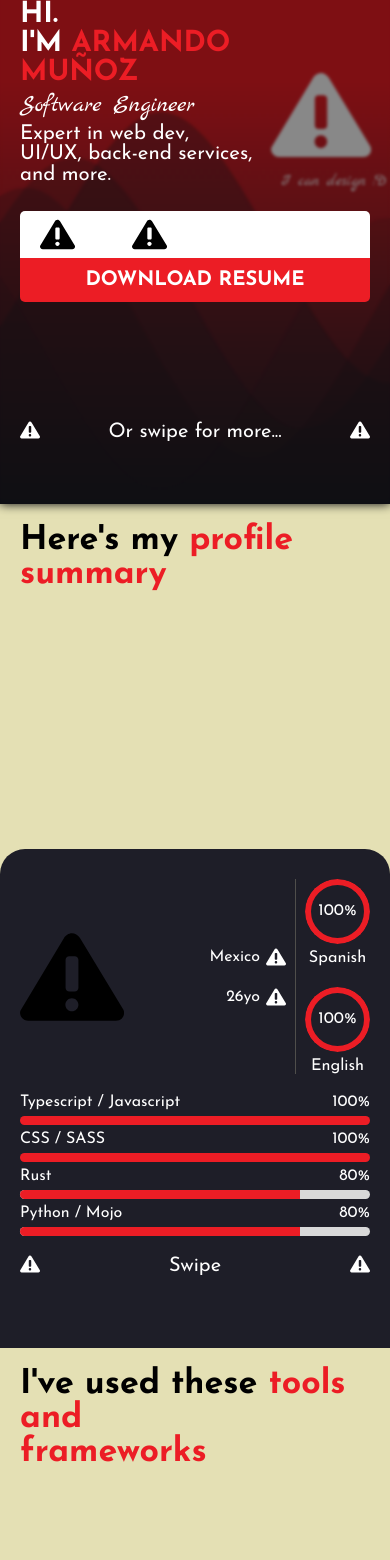
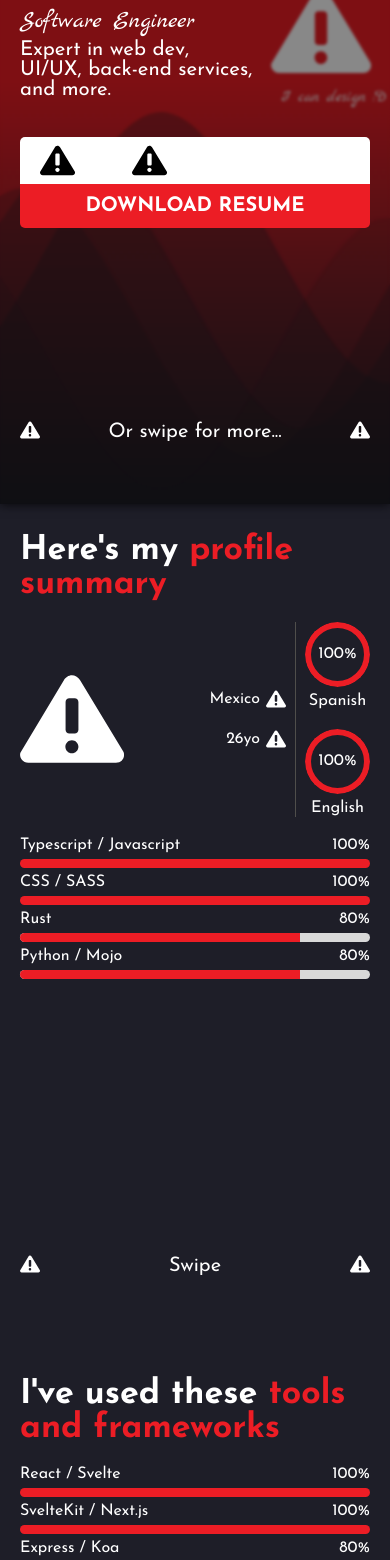
Before and after one commit to Stuff7/armando, a Svelte app: page / in a window 390 px wide. Shown: the part 340-1900 px from the top of the page. Built offline with nearby package versions, Linux system fonts and the light colour scheme.

Commit message:
update mobile portrait

```diff
--- a/src/App.svelte
+++ b/src/App.svelte
@@ -20,7 +20,6 @@
   main {
     width: 100%;
     max-width: var(--area-xl-100);
-    margin-inline: auto;
     position: relative;
 
     @include media.larger-than(desktop-sm) {
@@ -28,6 +27,7 @@
       grid-template: "a b" 1fr / max-content 1fr;
       gap: var(--spacing-lg-200);
       padding: var(--spacing-lg-200);
+      margin-inline: auto;
     }
 
     @include media.smaller-than(desktop-sm) {
--- a/src/components/Background.svelte
+++ b/src/components/Background.svelte
@@ -69,6 +69,12 @@
         top: 48vh;
       }
     }
+
+    @include media.smaller-than(phone) {
+      &__logo {
+        top: 38vh;
+      }
+    }
   }
 
   .waves {
--- a/src/components/mobile/Experience.svelte
+++ b/src/components/mobile/Experience.svelte
@@ -2,14 +2,13 @@
   import MobileSlide from "components/mobile/Slide.svelte";
   import Select from "components/Select.svelte";
   import Icon from "components/Icon.svelte";
-  import SwipeIndicator from "components/SwipeIndicator.svelte";
   import { EXPERIENCE } from "components/Content.svelte";
   import { getYearRange, getYearsElapsed } from "utils/date";
 
   let selected = EXPERIENCE[0];
 </script>
 
-<MobileSlide padding="0" hideSwipe>
+<MobileSlide>
   <svelte:fragment slot="header">
     <p>My <strong>Experience</strong></p>
   </svelte:fragment>
@@ -30,13 +29,14 @@
         <li class="Experience__point"><Icon name="chevron" /><p>{point}</p></li>
       {/each}
     </ul>
-    <SwipeIndicator />
   </div>
 </MobileSlide>
 
 <style lang="scss">
   .Experience {
-    padding-bottom: calc(var(--spacing-lg-100) * 1.5);
+    display: flex;
+    flex-direction: column;
+    gap: var(--spacing-lg-100);
     --select-width: 100%;
     --select-border: var(--spacing-sm-50) solid var(--color-dark);
     --select-border-radius: var(--radius-lg-100);
@@ -70,7 +70,6 @@
       display: flex;
       flex-direction: column;
       gap: var(--spacing-lg-100);
-      padding: var(--spacing-lg-100);
       list-style-type: none;
       color: white;
       font-size: var(--h-md-100);
--- a/src/components/mobile/Home.svelte
+++ b/src/components/mobile/Home.svelte
@@ -78,11 +78,18 @@
         justify-content: space-between;
         width: 100%;
         gap: var(--spacing-md-200);
+        margin-top: var(--spacing-md-100);
       }
 
       & :global(.ProfilePicture) {
         max-width: 35vh;
       }
     }
+
+    @include media.smaller-than(phone) {
+      & :global(.ProfilePicture) {
+        max-width: 25vh;
+      }
+    }
   }
 </style>
--- a/src/components/mobile/Profile.svelte
+++ b/src/components/mobile/Profile.svelte
@@ -37,6 +37,7 @@
         justify-content: flex-end;
         align-items: center;
         gap: var(--spacing-nm-200);
+        --language-graphs-direction: column;
         --icon-size: calc(var(--area-nm-100) * 0.8);
         --icon-color: white;
 
--- a/src/components/mobile/Slide.svelte
+++ b/src/components/mobile/Slide.svelte
@@ -14,10 +14,8 @@
   style:--mobile-slide-radius={radius}
 >
   <h1 class="MobileSlide__header"><slot name="header" /></h1>
-  <section class="MobileSlide__content">
-    <slot name="content" />
-    {#if !hideSwipe}<SwipeIndicator />{/if}
-  </section>
+  <slot name="content" />
+  {#if !hideSwipe}<SwipeIndicator />{/if}
   <slot name="footer" />
 </article>
 
@@ -31,28 +29,23 @@
       display: flex;
       flex-direction: column;
       gap: var(--spacing-lg-100);
-      justify-content: space-between;
       overflow: hidden;
+      background: var(--color-dark);
+      color: white;
+      padding: var(--mobile-slide-padding, calc(var(--spacing-lg-100) * 1.5) var(--spacing-lg-100));
 
       &__header {
         display: flex;
         flex-direction: column;
-        padding: var(--spacing-lg-100);
         font-size: var(--h-lg-300);
-        flex: 1;
+
         & :global(strong) {
           color: var(--color-accent-1);
         }
       }
 
-      &__content {
-        display: flex;
-        flex-direction: column;
-        gap: var(--spacing-lg-100);
-        border-radius: var(--mobile-slide-radius, var(--radius-lg-100) var(--radius-lg-100) 0 0);
-        background: var(--color-dark);
-        padding: var(--mobile-slide-padding, calc(var(--spacing-lg-100) * 1.5) var(--spacing-lg-100));
-        --language-graphs-direction: column;
+      & > :global(.SwipeIndicator) {
+        margin-top: auto;
       }
     }
   }
--- a/src/components/mobile/Tools.svelte
+++ b/src/components/mobile/Tools.svelte
@@ -6,8 +6,7 @@
 
 <MobileSlide>
   <svelte:fragment slot="header">
-    <p>I've used these <strong>tools and </strong></p>
-    <strong>frameworks</strong>
+    <p>I've used these <strong>tools and frameworks</strong></p>
   </svelte:fragment>
   <svelte:fragment slot="content">
     <FrameworkGraphs />
--- a/src/style/globals/_typography.scss
+++ b/src/style/globals/_typography.scss
@@ -44,6 +44,7 @@ $fallback-fonts: Consolas, Courier, Inter, Avenir, Helvetica, Arial, sans-serif;
   --area-xl-100: #{clamp(misc.rem(1024), 100vw, misc.rem(2048))};
   --area-lg-200: #{clamp(misc.rem(420), 90vw, misc.rem(550))};
   --area-lg-100: #{clamp(misc.rem(320), 75vw, misc.rem(500))};
+  --area-nm-200: #{clamp(misc.rem(150), 35vw, misc.rem(380))};
   --area-nm-100: #{clamp(misc.rem(130), 25vw, misc.rem(360))};
   --area-nm-50: #{clamp(misc.rem(100), 15vw, misc.rem(320))};
   --area-sm-100: #{clamp(misc.rem(70), 10vw, misc.rem(300))};
@@ -62,6 +63,27 @@ $fallback-fonts: Consolas, Courier, Inter, Avenir, Helvetica, Arial, sans-serif;
     --spacing-nm-100: #{clamp(misc.rem(6), 0.1vw, misc.rem(8))};
     --spacing-sm-100: #{clamp(misc.rem(6), 0.05vw, misc.rem(9))};
     --spacing-sm-50: #{clamp(misc.rem(6), 0.03vw, misc.rem(8))};
+  }
+
+  @include media.smaller-than(phone-s) {
+    --h-nm-100: #{clamp(misc.rem(12), 0.8vw, misc.rem(16))};
+    --h-nm-200: #{clamp(misc.rem(13), 1vw, misc.rem(17))};
+    --h-nm-300: #{clamp(misc.rem(14), 1.3vw, misc.rem(18))};
+    --h-md-100: #{clamp(misc.rem(16), 1.5vw, misc.rem(19))};
+    --h-md-200: #{clamp(misc.rem(18), 2vw, misc.rem(20))};
+    --h-lg-100: #{clamp(misc.rem(20), 3vw, misc.rem(24))};
+    --h-lg-200: #{clamp(misc.rem(24), 4vw, misc.rem(28))};
+    --h-lg-300: #{clamp(misc.rem(28), 5vw, misc.rem(32))};
+
+    --spacing-lg-200: #{clamp(misc.rem(16), 2vw, misc.rem(26))};
+    --spacing-lg-100: #{clamp(misc.rem(15), 1vw, misc.rem(22))};
+    --spacing-md-300: #{clamp(misc.rem(12), 0.5vw, misc.rem(16))};
+    --spacing-md-200: #{clamp(misc.rem(10), 0.4vw, misc.rem(15))};
+    --spacing-md-100: #{clamp(misc.rem(9), 0.3vw, misc.rem(13))};
+    --spacing-nm-200: #{clamp(misc.rem(8), 0.2vw, misc.rem(12))};
+    --spacing-nm-100: #{clamp(misc.rem(7), 0.1vw, misc.rem(10))};
+    --spacing-sm-100: #{clamp(misc.rem(5), 0.03vw, misc.rem(7))};
+    --spacing-sm-50: #{clamp(misc.rem(4), 0.02vw, misc.rem(6))};
   }
 }
 
--- a/src/style/media.scss
+++ b/src/style/media.scss
@@ -2,8 +2,8 @@
 @use "style/misc";
 
 $breakpoints-px: (
-  phone-s: 320,
-  phone: 480,
+  phone-s: 321,
+  phone: 481,
   tablet-sm: 600,
   tablet: 820,
   desktop-sm: 1150,
```
Also changed, not shown: 5 other files (tests, documents, lock files or other folders).
